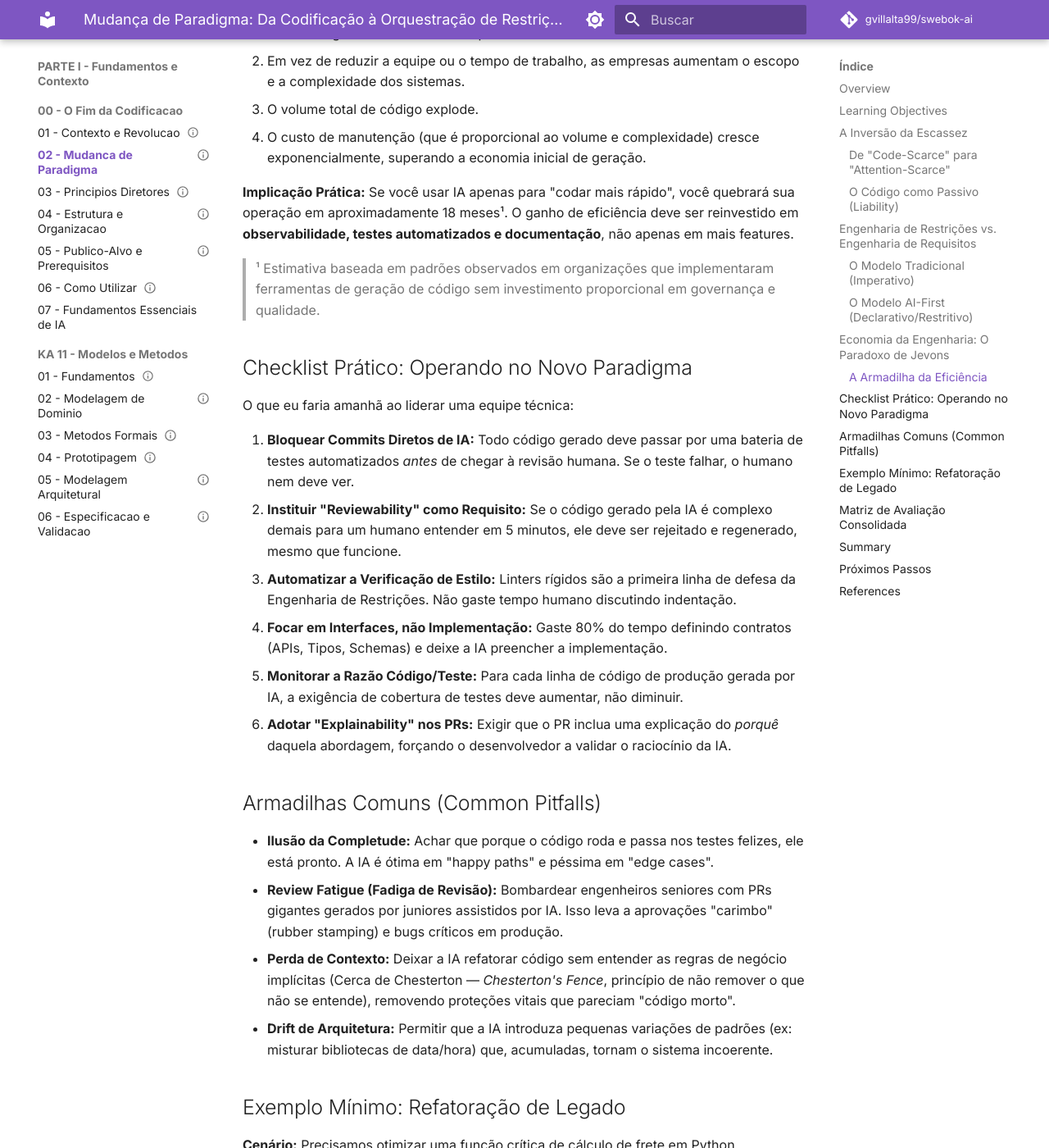
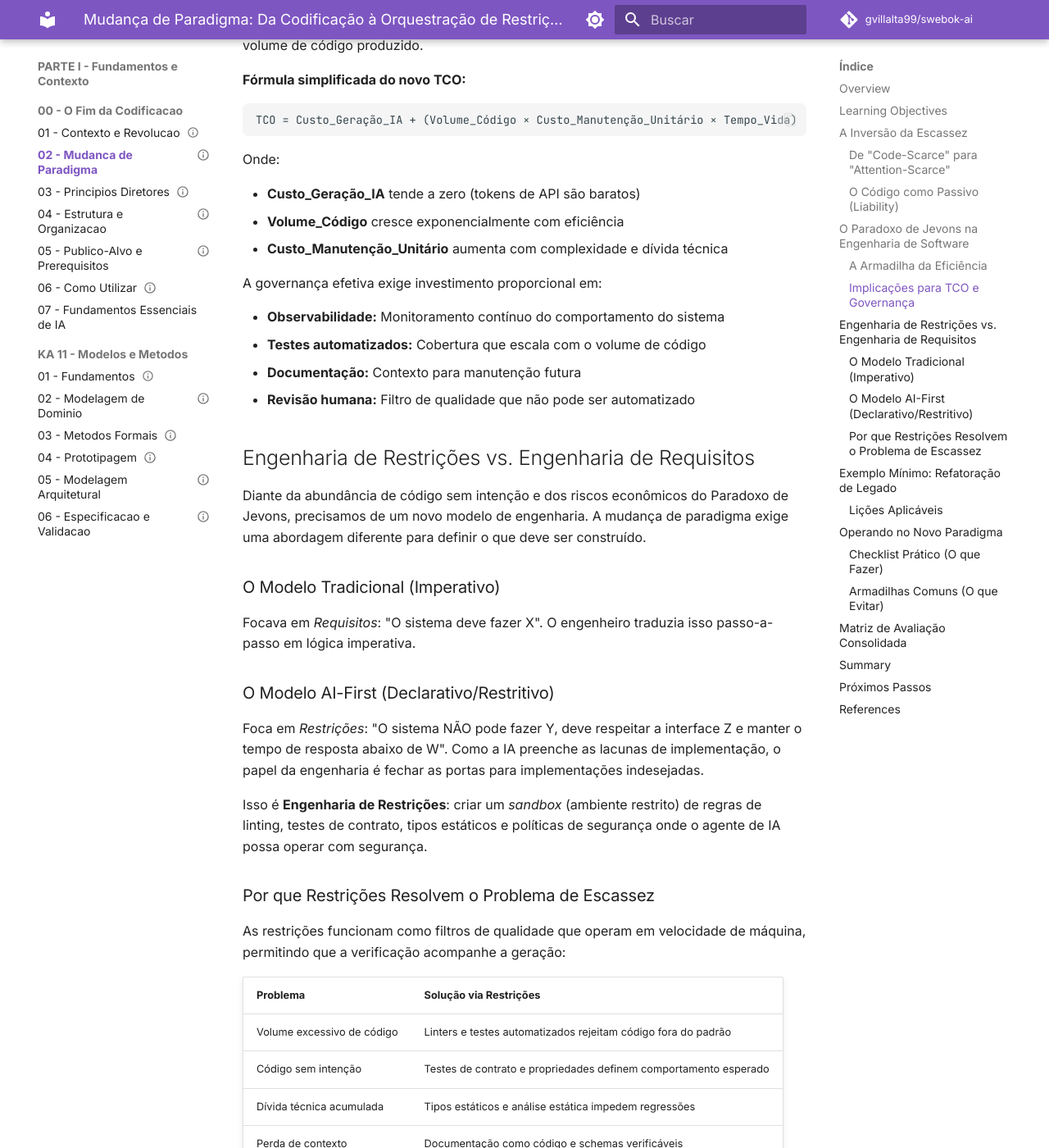
Before and after one commit to gvillalta99/swebok-ai, an MkDocs documentation site: the page built from docs/00-fim-codificacao-fundamentos-ai-first/02-mudanca-paradigma.md, in a window 1280 px wide and 1400 px high, scrolled down 2380 px. Shown: the whole window at 82% size. Built offline with MkDocs 1.6.1 and Material for MkDocs 9.7.7, drawn with Linux system fonts in a browser that asks for light colours; comment, search, counter and statistics services are not loaded; some of the changed text lies outside the part shown.

Commit message:
refactor(fundamentos-ai-first): reorganiza estrutura do documento
Reorganiza completamente a estrutura do capítulo 02-mudanca-paradigma.md:
- Move Paradoxo de Jevons para antes da Engenharia de Restrições (justifica a necessidade)
- Adiciona subseção "Implicações para TCO e Governança" com fórmula de custo
- Move Exemplo Mínimo antes do guia operacional (ilustra conceitos antes de aplicar)
- Mescla Checklist e Armadilhas em "Operando no Novo Paradigma" (guia completo)
- Adiciona subseção "Lições Aplicáveis" ao exemplo
- Adiciona subseção "Por que Restrições Resolvem o Problema de Escassez"
- Corrige Learning Objective 4 para alinhar com conteúdo existente
- Expande Summary para cobrir todos os pontos principais
- Atualiza updated_at no frontmatter

Prompt: @book-reviewer revise o documento. Eu estou achando que a estrutura da sessão está estranha
Agent: opencode
Model: k2p5

````diff
--- a/docs/00-fim-codificacao-fundamentos-ai-first/02-mudanca-paradigma.md
+++ b/docs/00-fim-codificacao-fundamentos-ai-first/02-mudanca-paradigma.md
@@ -30,8 +30,8 @@ Após estudar esta seção, o leitor deve ser capaz de:
    solução de agentes de IA.
 3. **Calcular** o impacto do Paradoxo de Jevons no TCO (Total Cost of Ownership)
    de novas features.
-4. **Reestruturar** o pipeline de desenvolvimento para priorizar verificação
-   automatizada sobre codificação manual.
+4. **Aplicar** princípios de verificação automatizada no fluxo de trabalho de
+   desenvolvimento.
 
 ## A Inversão da Escassez
 
@@ -66,26 +66,7 @@ aproximação probabilística baseada em padrões de treinamento. Portanto, a fu
 do engenheiro deixa de ser "o autor" para ser "o auditor" e "o arquiteto de
 restrições".
 
-## Engenharia de Restrições vs. Engenharia de Requisitos
-
-A mudança de paradigma exige uma nova abordagem para definir o que deve ser
-construído.
-
-### O Modelo Tradicional (Imperativo)
-
-Focava em *Requisitos*: "O sistema deve fazer X". O engenheiro traduzia isso
-passo-a-passo em lógica imperativa.
-
-### O Modelo AI-First (Declarativo/Restritivo)
-
-Foca em *Restrições*: "O sistema NÃO pode fazer Y, deve respeitar a interface Z
-e manter o tempo de resposta abaixo de W". Como a IA preenche as lacunas de
-implementação, o papel da engenharia é fechar as portas para implementações
-indesejadas. Isso é **Engenharia de Restrições**: criar um *sandbox* (ambiente
-restrito) de regras de linting, testes de contrato, tipos estáticos e políticas
-de segurança onde o agente de IA possa operar com segurança.
-
-## Economia da Engenharia: O Paradoxo de Jevons
+## O Paradoxo de Jevons na Engenharia de Software
 
 ### A Armadilha da Eficiência
 
@@ -111,45 +92,70 @@ apenas em mais features.
 > ferramentas de geração de código sem investimento proporcional em governança e
 > qualidade.
 
-## Checklist Prático: Operando no Novo Paradigma
+### Implicações para TCO e Governança
 
-O que eu faria amanhã ao liderar uma equipe técnica:
+O Paradoxo de Jevons transforma o cálculo de TCO (Total Cost of Ownership) de
+software. Anteriormente, o custo dominante era o desenvolvimento inicial. Com
+IA, o custo de geração cai drasticamente, mas o custo de manutenção cresce
+proporcionalmente ao volume de código produzido.
 
-1. **Bloquear Commits Diretos de IA:** Todo código gerado deve passar por uma
-   bateria de testes automatizados *antes* de chegar à revisão humana. Se o
-   teste falhar, o humano nem deve ver.
-2. **Instituir "Reviewability" como Requisito:** Se o código gerado pela IA é
-   complexo demais para um humano entender em 5 minutos, ele deve ser rejeitado
-   e regenerado, mesmo que funcione.
-3. **Automatizar a Verificação de Estilo:** Linters rígidos são a primeira linha
-   de defesa da Engenharia de Restrições. Não gaste tempo humano discutindo
-   indentação.
-4. **Focar em Interfaces, não Implementação:** Gaste 80% do tempo definindo
-   contratos (APIs, Tipos, Schemas) e deixe a IA preencher a implementação.
-5. **Monitorar a Razão Código/Teste:** Para cada linha de código de produção
-   gerada por IA, a exigência de cobertura de testes deve aumentar, não
-   diminuir.
-6. **Adotar "Explainability" nos PRs:** Exigir que o PR inclua uma explicação do
-   *porquê* daquela abordagem, forçando o desenvolvedor a validar o raciocínio
-   da IA.
+**Fórmula simplificada do novo TCO:**
 
-## Armadilhas Comuns (Common Pitfalls)
+```
+TCO = Custo_Geração_IA + (Volume_Código × Custo_Manutenção_Unitário × Tempo_Vida)
+```
 
-- **Ilusão da Completude:** Achar que porque o código roda e passa nos testes
-  felizes, ele está pronto. A IA é ótima em "happy paths" e péssima em "edge
-  cases".
-- **Review Fatigue (Fadiga de Revisão):** Bombardear engenheiros seniores com
-  PRs gigantes gerados por juniores assistidos por IA. Isso leva a aprovações
-  "carimbo" (rubber stamping) e bugs críticos em produção.
-- **Perda de Contexto:** Deixar a IA refatorar código sem entender as regras de
-  negócio implícitas (Cerca de Chesterton — *Chesterton's Fence*, princípio de
-  não remover o que não se entende), removendo proteções vitais que pareciam
-  "código morto".
-- **Drift de Arquitetura:** Permitir que a IA introduza pequenas variações de
-  padrões (ex: misturar bibliotecas de data/hora) que, acumuladas, tornam o
-  sistema incoerente.
+Onde:
+
+- **Custo_Geração_IA** tende a zero (tokens de API são baratos)
+- **Volume_Código** cresce exponencialmente com eficiência
+- **Custo_Manutenção_Unitário** aumenta com complexidade e dívida técnica
+
+A governança efetiva exige investimento proporcional em:
+
+- **Observabilidade:** Monitoramento contínuo do comportamento do sistema
+- **Testes automatizados:** Cobertura que escala com o volume de código
+- **Documentação:** Contexto para manutenção futura
+- **Revisão humana:** Filtro de qualidade que não pode ser automatizado
+
+## Engenharia de Restrições vs. Engenharia de Requisitos
+
+Diante da abundância de código sem intenção e dos riscos econômicos do Paradoxo
+de Jevons, precisamos de um novo modelo de engenharia. A mudança de paradigma
+exige uma abordagem diferente para definir o que deve ser construído.
+
+### O Modelo Tradicional (Imperativo)
+
+Focava em *Requisitos*: "O sistema deve fazer X". O engenheiro traduzia isso
+passo-a-passo em lógica imperativa.
+
+### O Modelo AI-First (Declarativo/Restritivo)
+
+Foca em *Restrições*: "O sistema NÃO pode fazer Y, deve respeitar a interface Z
+e manter o tempo de resposta abaixo de W". Como a IA preenche as lacunas de
+implementação, o papel da engenharia é fechar as portas para implementações
+indesejadas.
+
+Isso é **Engenharia de Restrições**: criar um *sandbox* (ambiente restrito) de
+regras de linting, testes de contrato, tipos estáticos e políticas de segurança
+onde o agente de IA possa operar com segurança.
+
+### Por que Restrições Resolvem o Problema de Escassez
+
+As restrições funcionam como filtros de qualidade que operam em velocidade de
+máquina, permitindo que a verificação acompanhe a geração:
+
+| Problema                   | Solução via Restrições                                           |
+| -------------------------- | ---------------------------------------------------------------- |
+| Volume excessivo de código | Linters e testes automatizados rejeitam código fora do padrão    |
+| Código sem intenção        | Testes de contrato e propriedades definem comportamento esperado |
+| Dívida técnica acumulada   | Tipos estáticos e análise estática impedem regressões            |
+| Perda de contexto          | Documentação como código e schemas verificáveis                  |
 
 ## Exemplo Mínimo: Refatoração de Legado
+
+Para ilustrar a Engenharia de Restrições em prática, consideremos um cenário
+concreto de refatoração.
 
 **Cenário:** Precisamos otimizar uma função crítica de cálculo de frete em
 Python.
@@ -171,6 +177,61 @@ Erro humano na lógica.
    e faz o commit. *Tempo:* 45min. *Risco:* Falha nos testes de propriedade
    (mitigado pela cobertura).
 
+### Lições Aplicáveis
+
+Este exemplo demonstra os princípios fundamentais do novo paradigma:
+
+- **Definir restrições antes da geração:** O teste de propriedades estabelece
+  critérios objetivos de sucesso
+- **Automatizar verificação:** CI executa testes em velocidade de máquina
+- **Curadoria humana focada:** O engenheiro escolhe entre opções validadas, não
+  cria do zero
+- **Redução de risco:** Testes de propriedades capturam casos edge que humanos
+  podem omitir
+
+## Operando no Novo Paradigma
+
+Com base nos conceitos teóricos e no exemplo prático, apresentamos um guia
+operacional completo para implementação do paradigma AI-First.
+
+### Checklist Prático (O que Fazer)
+
+O que implementar amanhã ao liderar uma equipe técnica:
+
+1. **Bloquear Commits Diretos de IA:** Todo código gerado deve passar por uma
+   bateria de testes automatizados *antes* de chegar à revisão humana. Se o
+   teste falhar, o humano nem deve ver.
+2. **Instituir "Reviewability" como Requisito:** Se o código gerado pela IA é
+   complexo demais para um humano entender em 5 minutos, ele deve ser rejeitado
+   e regenerado, mesmo que funcione.
+3. **Automatizar a Verificação de Estilo:** Linters rígidos são a primeira linha
+   de defesa da Engenharia de Restrições. Não gaste tempo humano discutindo
+   indentação.
+4. **Focar em Interfaces, não Implementação:** Gaste 80% do tempo definindo
+   contratos (APIs, Tipos, Schemas) e deixe a IA preencher a implementação.
+5. **Monitorar a Razão Código/Teste:** Para cada linha de código de produção
+   gerada por IA, a exigência de cobertura de testes deve aumentar, não
+   diminuir.
+6. **Adotar "Explainability" nos PRs:** Exigir que o PR inclua uma explicação do
+   *porquê* daquela abordagem, forçando o desenvolvedor a validar o raciocínio
+   da IA.
+
+### Armadilhas Comuns (O que Evitar)
+
+- **Ilusão da Completude:** Achar que porque o código roda e passa nos testes
+  felizes, ele está pronto. A IA é ótima em "happy paths" e péssima em "edge
+  cases".
+- **Review Fatigue (Fadiga de Revisão):** Bombardear engenheiros seniores com
+  PRs gigantes gerados por juniores assistidos por IA. Isso leva a aprovações
+  "carimbo" (rubber stamping) e bugs críticos em produção.
+- **Perda de Contexto:** Deixar a IA refatorar código sem entender as regras de
+  negócio implícitas (Cerca de Chesterton — *Chesterton's Fence*, princípio de
+  não remover o que não se entende), removendo proteções vitais que pareciam
+  "código morto".
+- **Drift de Arquitetura:** Permitir que a IA introduza pequenas variações de
+  padrões (ex: misturar bibliotecas de data/hora) que, acumuladas, tornam o
+  sistema incoerente.
+
 ## Matriz de Avaliação Consolidada
 
 | Critério                    | Descrição                                                | Avaliação                                                                                                      |
@@ -183,12 +244,21 @@ Erro humano na lógica.
 
 - **Inversão do Gargalo:** A produção de código deixou de ser o limite; a
   verificação e a integração agora ditam o ritmo.
+- **Paradoxo de Jevons:** Mais eficiência na geração leva a maior volume de
+  código e maiores custos de manutenção se não houver governança proporcional.
+- **Código como Passivo:** Todo código é um passivo até que se prove o
+  contrário; código gerado por IA carece de intenção e requer auditoria
+  rigorosa.
 - **Engenharia de Restrições:** O foco muda de escrever instruções imperativas
   para definir limites declarativos onde a IA pode operar.
-- **Paradoxo de Jevons:** Mais eficiência na geração leva a maior volume de
-  código e maiores custos de manutenção se não houver governança.
-- **Código como Commodity:** O valor econômico está no contexto e na garantia de
-  qualidade, não na sintaxe.
+- **Verificação em Escala:** Restrições automatizadas (linters, testes de
+  contrato, tipos estáticos) permitem que a verificação acompanhe a velocidade
+  de geração.
+- **Operação Prática:** Checklist de 6 ações obrigatórias e 4 armadilhas
+  críticas a evitar no dia-a-dia.
+- **Matriz de Avaliação:** Habilidades de definição de restrições e auditoria
+  têm baixa obsolescência, mas alto custo de verificação e responsabilidade
+  legal crítica.
 - **Humano no Loop:** A supervisão humana evolui de "fazer" para "auditar",
   exigindo maior senioridade e pensamento sistêmico.
 
````
Also changed, not shown: other parts of docs/00-fim-codificacao-fundamentos-ai-first/02-mudanca-paradigma.md (+1 -1 lines).
